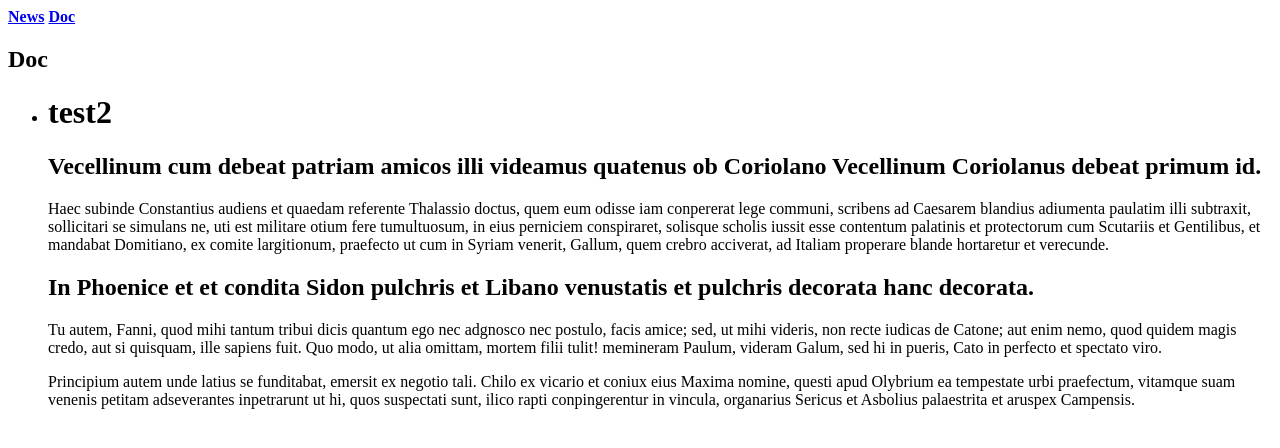
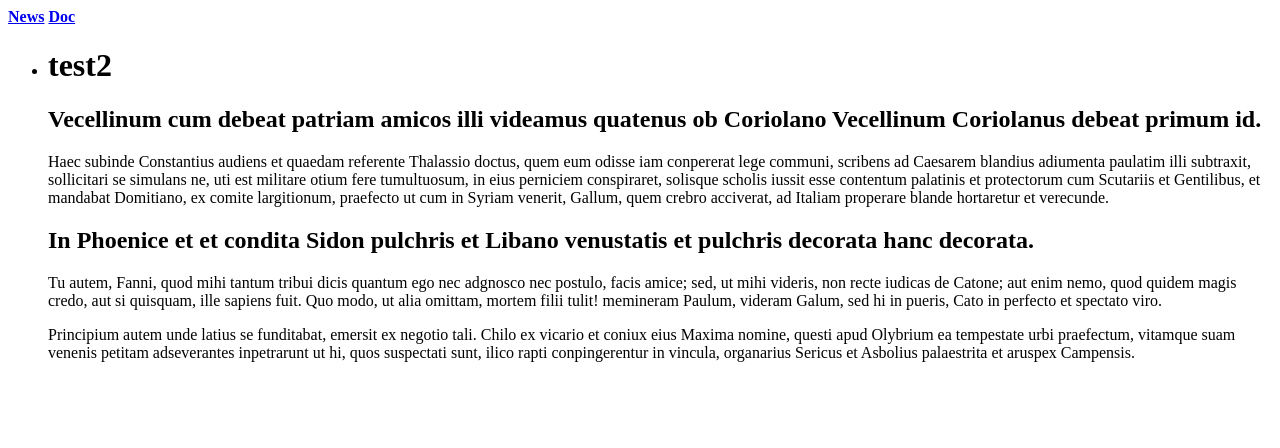
Before and after one commit to romainringenbach/Penguin, a Jekyll site: the page built from index.html, in a window 1280 px wide. Shown: the top 448 px of the page. Built offline with Jekyll 4.4.1, drawn with Linux system fonts in a browser that asks for light colours.

Commit message:
remove category title

```diff
--- a/index.html
+++ b/index.html
@@ -9,8 +9,6 @@ title: myDocumentation
 	{% else %}
     <div class="catbloc nav_button" id="{{ category | first | remove:' ' }}">
     {% endif %}
-        <h2>{{ category | first }}</h2>
-
         <ul>
            {% for posts in category %}
              {% for post in posts %}
```
